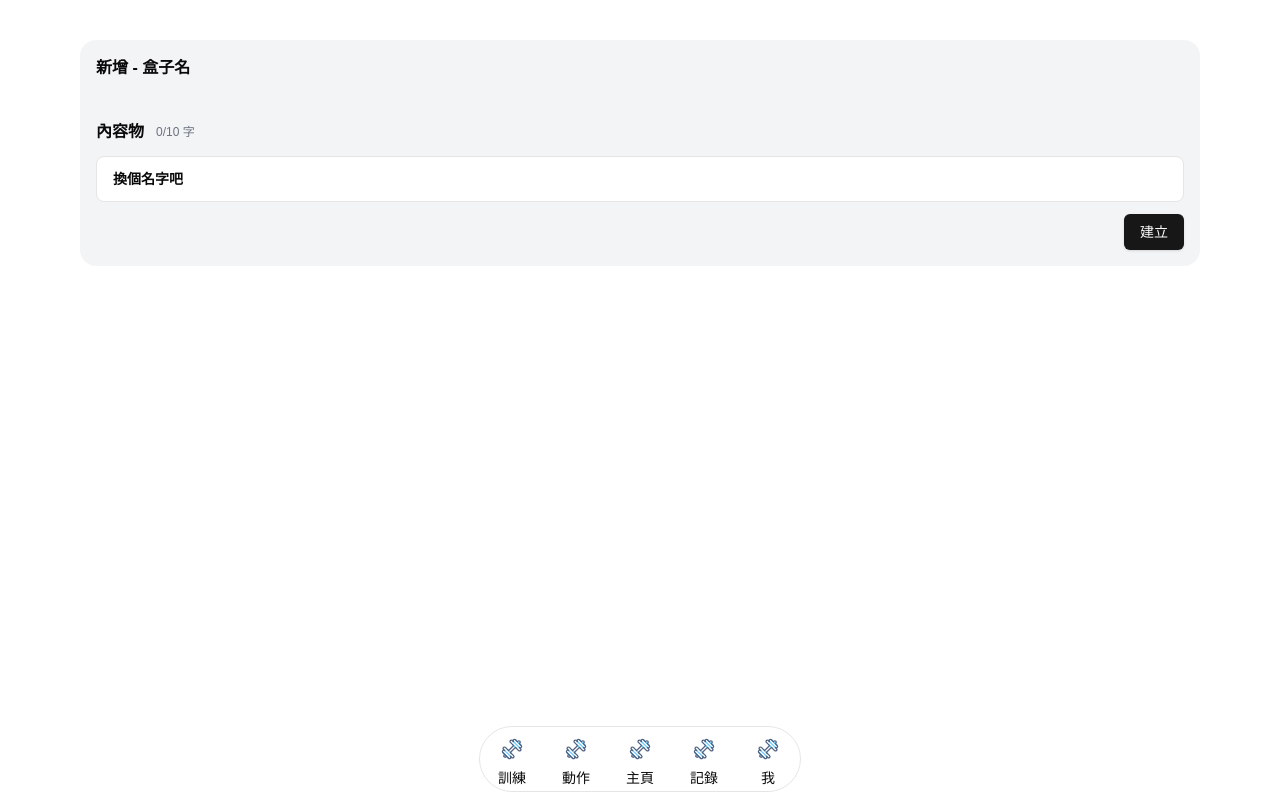
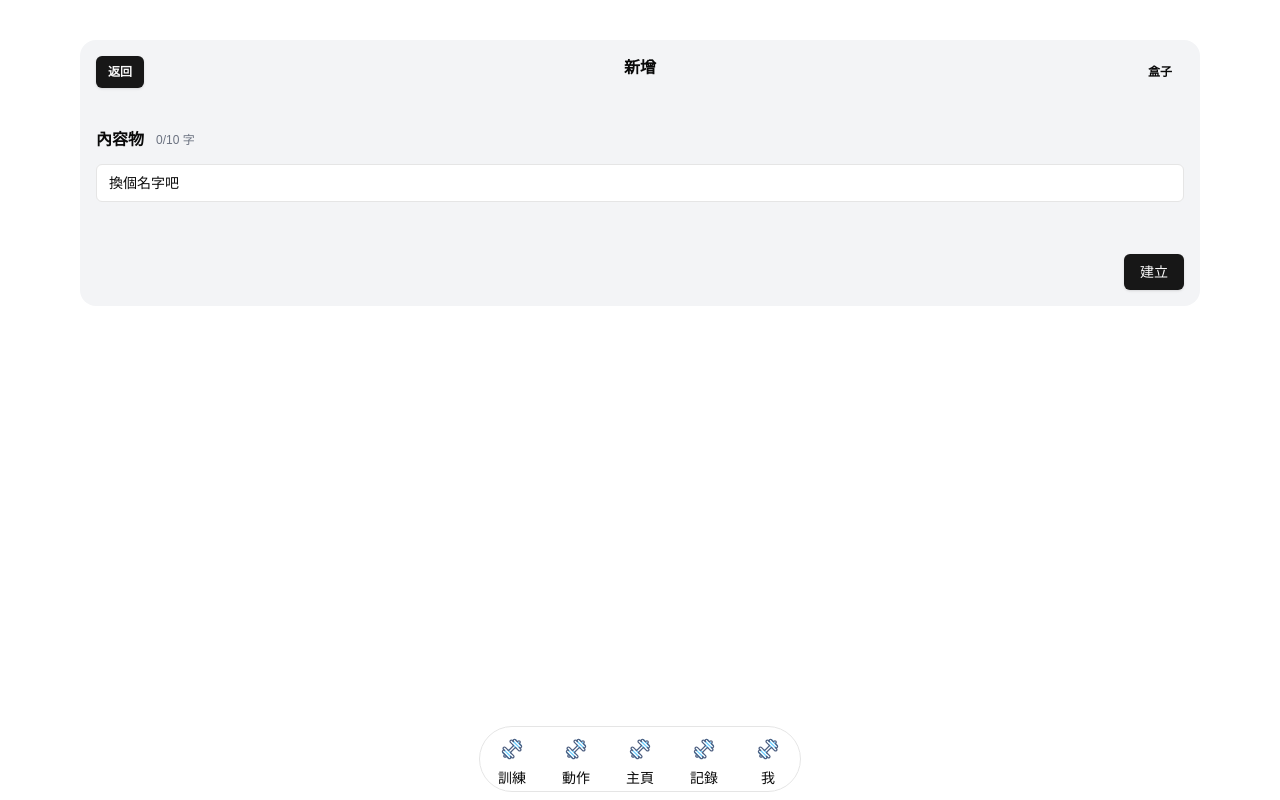
Before and after one commit to Cyishen/fit-box, a Next.js app: page /fit/create-menu in a window 1280 px wide. Built offline with nearby package versions, Linux system fonts and the light colour scheme.

Commit message:
change fit page detail

```diff
--- a/src/app/(root)/(main)/fit/FitProfile.tsx
+++ b/src/app/(root)/(main)/fit/FitProfile.tsx
@@ -3,7 +3,7 @@ import React from 'react'
 
 const FitProfile = () => {
   return (
-    <div className='sticky top-0 flex items-center p-3 rounded-lg bg-gray-100 gap-5'>
+    <div className='sticky top-0 flex items-center p-3 bg-white gap-5 z-50'>
       <div className='min-w-14 min-h-14 rounded-full border border-gray-600 flex justify-center items-center'>
         <p className="w-[52px] h-[52px] rounded-full flex justify-center items-center bg-white">
           CY
--- a/src/app/(root)/(main)/fit/TemplateCard.tsx
+++ b/src/app/(root)/(main)/fit/TemplateCard.tsx
@@ -85,7 +85,7 @@ const TemplateCard = ({ iconSrc, category, title, onRemove, templateId, menuId,
         </div>
 
         <div
-          className='relative w-full mt-2 bg-white rounded-lg hover:bg-yellow-50'
+          className='relative w-full mt-2 bg-white rounded-lg hover:bg-[#66CCFF]'
           onClick={handleOpen}
           // onClick={(e) => {
           //   e.stopPropagation();
--- a/src/app/(root)/(main)/fit/[menuId]/[templateId]/TemplateForm.tsx
+++ b/src/app/(root)/(main)/fit/[menuId]/[templateId]/TemplateForm.tsx
@@ -84,13 +84,13 @@ const TemplateForm = ({ type, template, setTemplateState, handleSubmit }: Props)
             <div className="flex gap-3 py-3">
               <input
                 type="text"
-                placeholder="輸入模板名"
+                placeholder="來取名吧 🤔"
                 onChange={handleChange}
                 name="title"
                 value={template.title}
                 required
                 maxLength={20}
-                className="border rounded-lg px-4 py-3 text-sm font-bold focus:outline-none w-full placeholder:text-sm"
+                className="w-full rounded-md border px-3 py-2 text-sm focus:outline-none focus-visible:ring-2 focus-visible:ring-ring focus-visible:ring-offset-2 placeholder:text-sm"
               />
             </div>
           </div>
--- a/src/app/(root)/(main)/fit/create-menu/MenuForm.tsx
+++ b/src/app/(root)/(main)/fit/create-menu/MenuForm.tsx
@@ -2,8 +2,8 @@
 
 import { Button } from "@/components/ui/button";
 import Wrapper from "@/components/Wrapper";
+import { useRouter } from "next/navigation";
 import { ChangeEvent, useState } from "react"
-
 
 export type MenuType = {
   menuId: string;
@@ -20,6 +20,7 @@ type Props = {
 
 const MenuForm = ({ type, menu, setMenu, handleSubmit }: Props) => {
   const [count, setCount] = useState(0);
+  const router = useRouter();
 
   const handleChange = (e: ChangeEvent<HTMLInputElement | HTMLTextAreaElement>) => {
     const { name, value } = e.target;
@@ -38,7 +39,13 @@ const MenuForm = ({ type, menu, setMenu, handleSubmit }: Props) => {
     <div className='flex pt-10'>
       <Wrapper>
         <form onSubmit={handleSubmit} className="bg-gray-100 p-4 rounded-2xl">
-          <h3 className="font-bold">{type} - 盒子名</h3>
+          <div className="flex justify-between">
+            <Button size='sm' onClick={() => router.back()} className='font-bold'>返回</Button>
+
+            <h3 className="font-bold">{type}</h3>
+
+            <Button variant='ghost' size='sm' type="button" className='font-bold'>盒子</Button>
+          </div>
 
           <div className="mt-10">
             <div className="flex items-center gap-3">
@@ -51,18 +58,18 @@ const MenuForm = ({ type, menu, setMenu, handleSubmit }: Props) => {
             <div className="flex gap-3 py-3">
               <input
                 type="text"
-                placeholder="輸入盒子名"
+                placeholder="來取名吧 🤔"
                 onChange={handleChange}
                 name="title"
                 value={menu.title}
                 required
                 maxLength={10}
-                className="border rounded-lg px-4 py-3 text-sm font-bold focus:outline-none w-full placeholder:text-sm"
+                className="w-full rounded-md border px-3 py-2 text-sm focus:outline-none focus-visible:ring-2 focus-visible:ring-ring focus-visible:ring-offset-2 placeholder:text-sm"
               />
             </div>
           </div>
 
-          <div className="flex justify-end">
+          <div className="flex justify-end mt-10">
             <Button className='flex w-full md:w-fit'>建立</Button>
           </div>
         </form>
--- a/src/app/(root)/(main)/fit/page.tsx
+++ b/src/app/(root)/(main)/fit/page.tsx
@@ -9,7 +9,7 @@ const FixPage = () => {
   return (
     <section>
       <Wrapper>
-        <div className='flex sm:py-10 mb-20'>
+        <div className='flex sm:py-0 mb-20'>
           <div className="flex flex-col w-full gap-3">
             <FitProfile />
 
--- a/src/components/Footer.tsx
+++ b/src/components/Footer.tsx
@@ -30,8 +30,8 @@ const Footer = () => {
             <div className="flex items-center justify-between mt-5 h-10">
               <input
                 type="text"
-                placeholder="Enter your email"
-                className="w-full h-full p-3.5 py-[15px] text-sm border rounded-l-md font-mono"
+                placeholder="Email"
+                className="w-full h-full px-3 py-2 text-sm border rounded-l-md font-mono focus-visible:outline-none focus-visible:border-sky-400 focus-visible:border-2"
               />
               <Button className="rounded-none text-sm font-mono rounded-r-md h-full">Submit</Button>
             </div>
```
